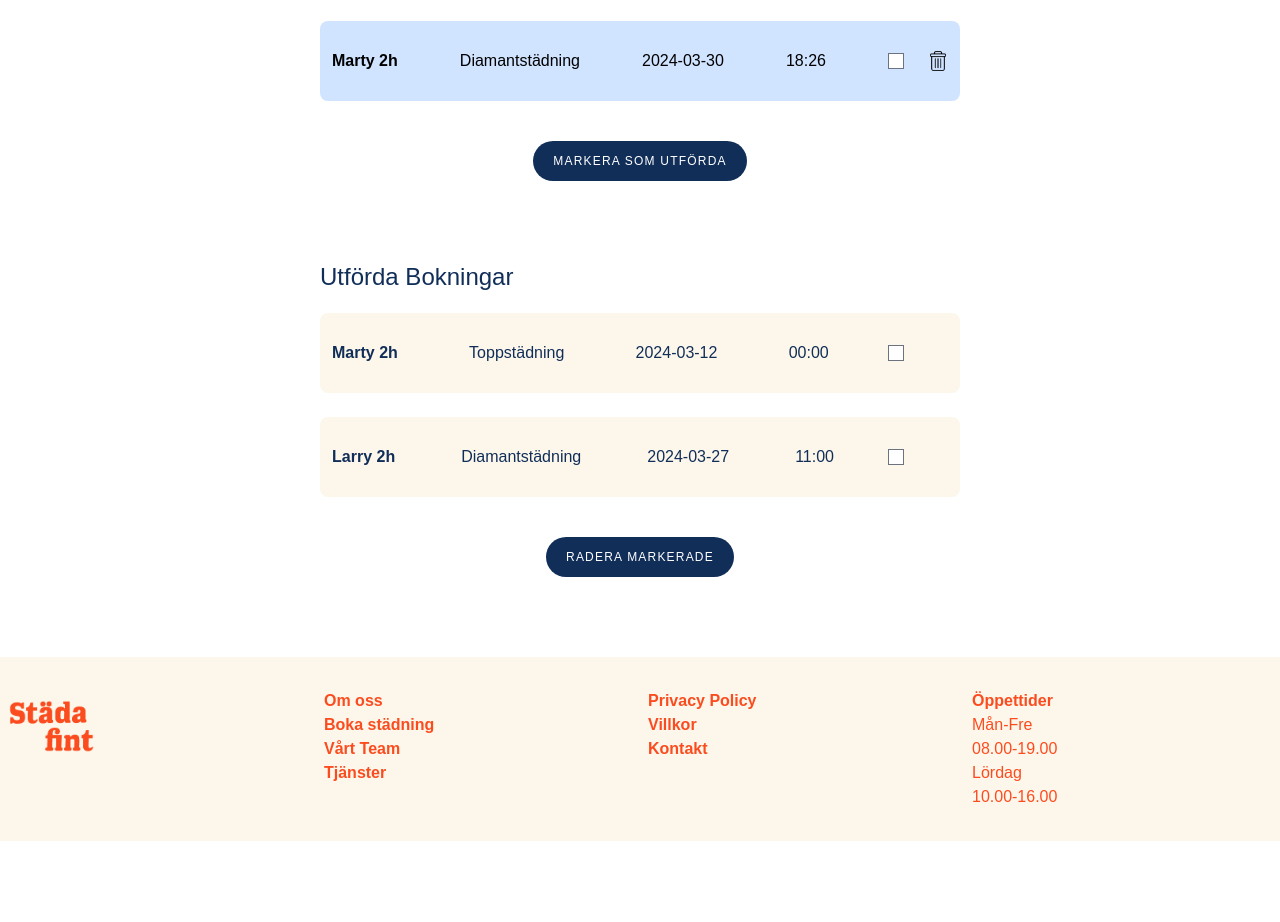
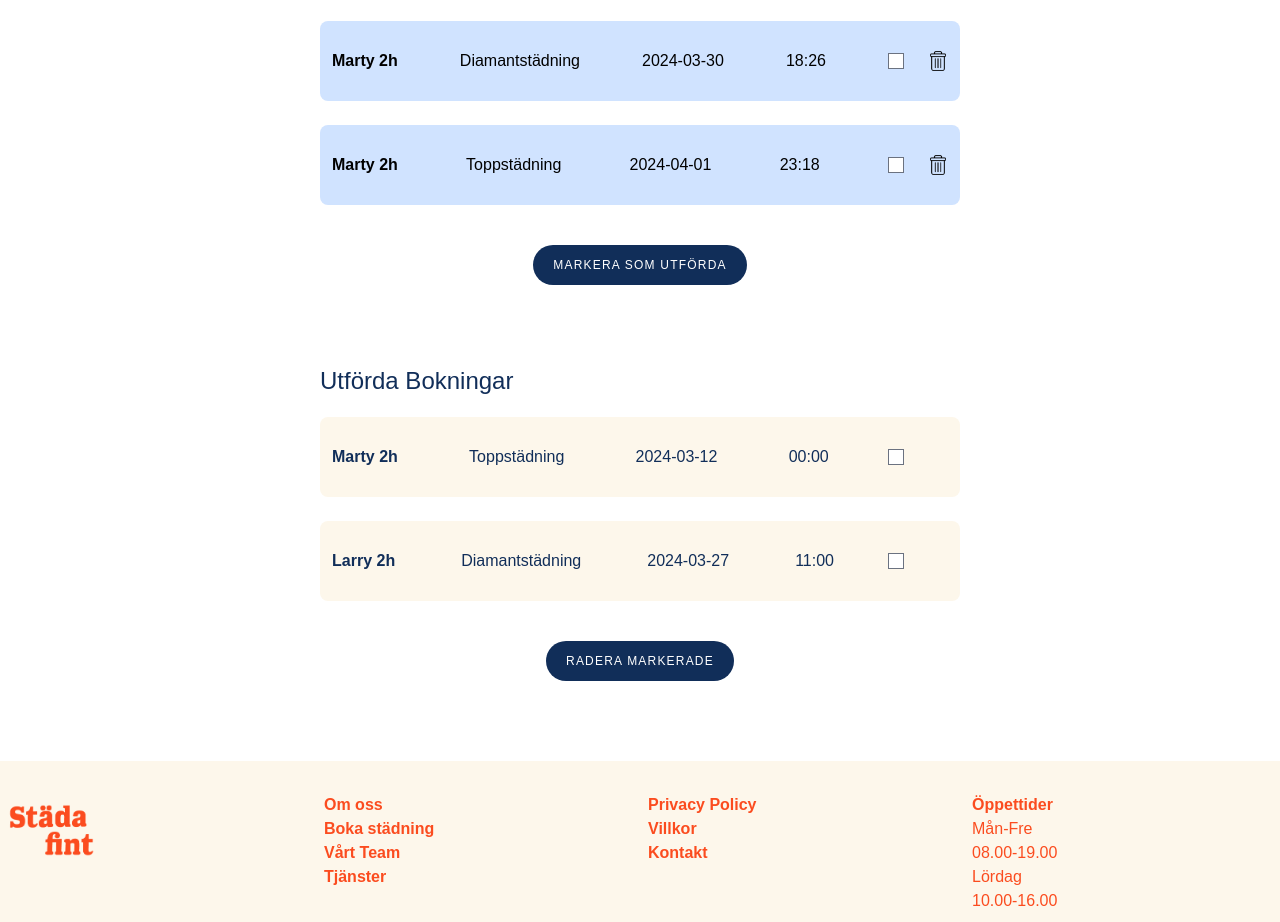
Before and after one commit to varamara/cleaning-service, a React (Vite) app in the folder cleaning-service-js-2/: page /booking in a window 1280 px wide. Shown: the part 869-1791 px from the top of the page. Before the commit the page ends 1710 px from the top, so only its background shows below. Built offline with nearby package versions, Linux system fonts and the light colour scheme; data requests are answered from the project's data file; a web font is replaced by a local one.

Commit message:
login alert for bookingform submit

```diff
--- a/cleaning-service-js-2/db.json
+++ b/cleaning-service-js-2/db.json
@@ -102,6 +102,16 @@
       "grade": "Diamantstädning",
       "cleaner": "Marty",
       "status": false
+    },
+    {
+      "id": "3cf31138-03d2-4124-a635-a87478e20bde",
+      "userId": "8a125f4d-1d47-44c1-a227-ccb52c982c42",
+      "customer": "8a125f4d-1d47-44c1-a227-ccb52c982c42",
+      "date": "2024-04-01T12:12:00.456Z",
+      "time": "23:18",
+      "grade": "Toppstädning",
+      "cleaner": "Marty",
+      "status": false
     }
   ]
 }
--- a/cleaning-service-js-2/src/components/bookingpagecomponents/BookingForm.tsx
+++ b/cleaning-service-js-2/src/components/bookingpagecomponents/BookingForm.tsx
@@ -54,6 +54,11 @@ const BookingForm: React.FC = () => {
   const handleSubmit = async (e: React.FormEvent) => {
     e.preventDefault();
     setIsSubmitted(true);
+
+    if (!currentUser) {
+      alert("Vänligen logga in för att boka stängning.");
+      return;
+    }
 
     if (!isLoggedIn) {
       alert("Vänligen logga in för att boka stängning.");
```
